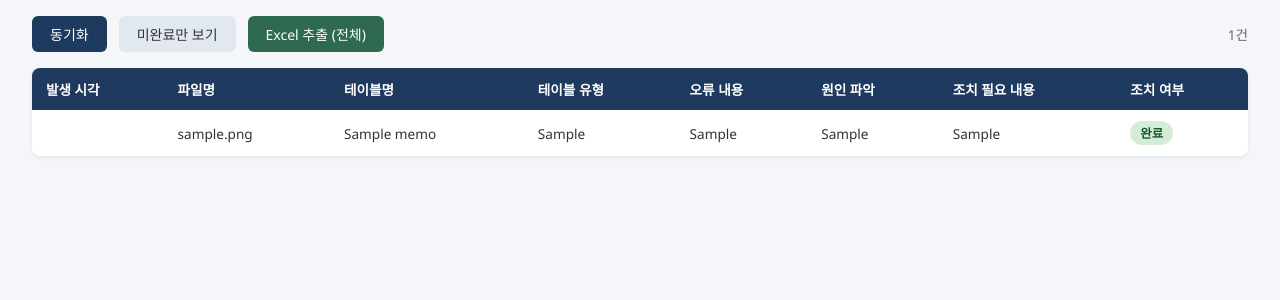
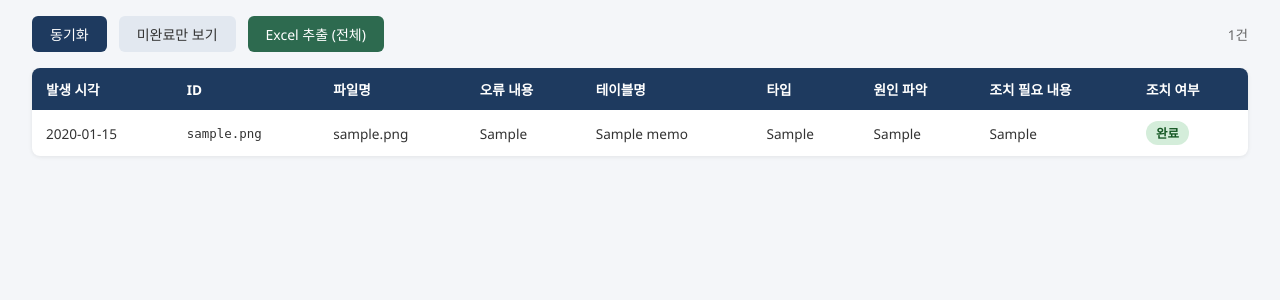
Before and after one commit to Joonhong-Park/error_log_tracker, a Flask app: page /?show_resolved=1 in a window 1280 px wide. Shown: the part 59-359 px from the top of the page. Run offline with Flask 3, Linux system fonts and the light colour scheme; tables that the repository leaves empty hold one stand-in row (values such as "Sample post"); some libraries are stand-ins or nearby versions.

Commit message:
style: 목록 화면 컬럼 순서 재조정
발생시각 → ID → 파일명 → 오류 → 테이블명 → 타입 → 원인 → 조치필요내용 → 조치여부

Co-Authored-By: Claude Sonnet 4.6 <noreply@anthropic.com>

```diff
--- a/templates/index.html
+++ b/templates/index.html
@@ -111,10 +111,11 @@
     <thead>
       <tr>
         <th>발생 시각</th>
+        <th>ID</th>
         <th>파일명</th>
+        <th>오류 내용</th>
         <th>테이블명</th>
-        <th>테이블 유형</th>
-        <th>오류 내용</th>
+        <th>타입</th>
         <th>원인 파악</th>
         <th>조치 필요 내용</th>
         <th>조치 여부</th>
@@ -123,11 +124,12 @@
     <tbody>
       {% for r in rows %}
       <tr onclick="location.href='{{ url_for('detail', file_uuid_id=r['file_uuid_id']) }}'">
-        <td style="white-space:nowrap;">{{ r['create_ts'] }}</td>
+        <td style="white-space:nowrap;">{{ r['create_time_ts'] }}</td>
+        <td class="truncate" style="font-family:monospace; font-size:0.78rem;">{{ r['file_uuid_id'] }}</td>
         <td class="truncate">{{ r['file_name'] }}</td>
+        <td class="truncate">{{ r['error'] }}</td>
         <td>{{ r['table_name'] }}</td>
         <td>{{ r['table_type'] or '' }}</td>
-        <td class="truncate">{{ r['error'] }}</td>
         <td class="truncate">
           {% if r['root_cause'] %}{{ r['root_cause'] }}
           {% else %}<span class="text-muted">미입력</span>{% endif %}
```
